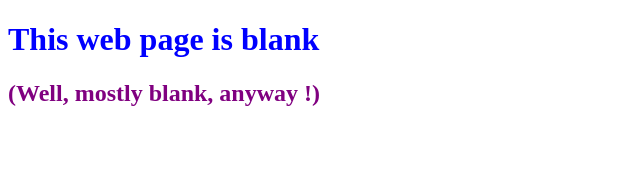
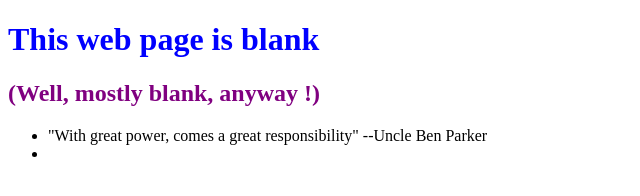
Before and after one commit to EEspinosaC/0main_openSAP_repo, a plain HTML site: page index.html in a window 1280 px wide. Shown: the whole page, without its empty margins (0-640 px from the left). Drawn offline with Linux system fonts and the light colour scheme.

Commit message:
Uncle Ben Parker comments

```diff
--- a/index.html
+++ b/index.html
@@ -7,5 +7,9 @@
 	<body>
 		<h1 style = "color:blue">This web page is blank</h1>
 		<h2 style = "color:purple">(Well, mostly blank, anyway !)</h2>
+		<ul>
+			<li>"With great power, comes a great responsibility" --Uncle Ben Parker</li>
+			<li></li>
+		</ul>
 	</body>
 </html>
```
